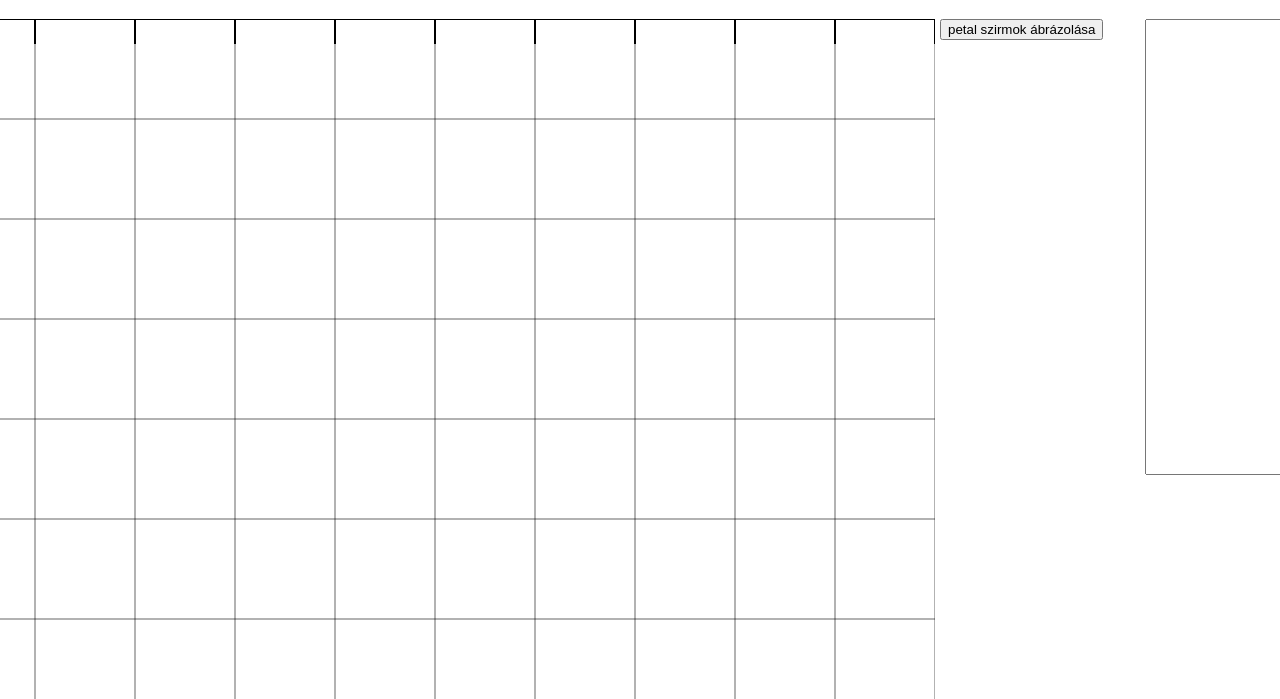
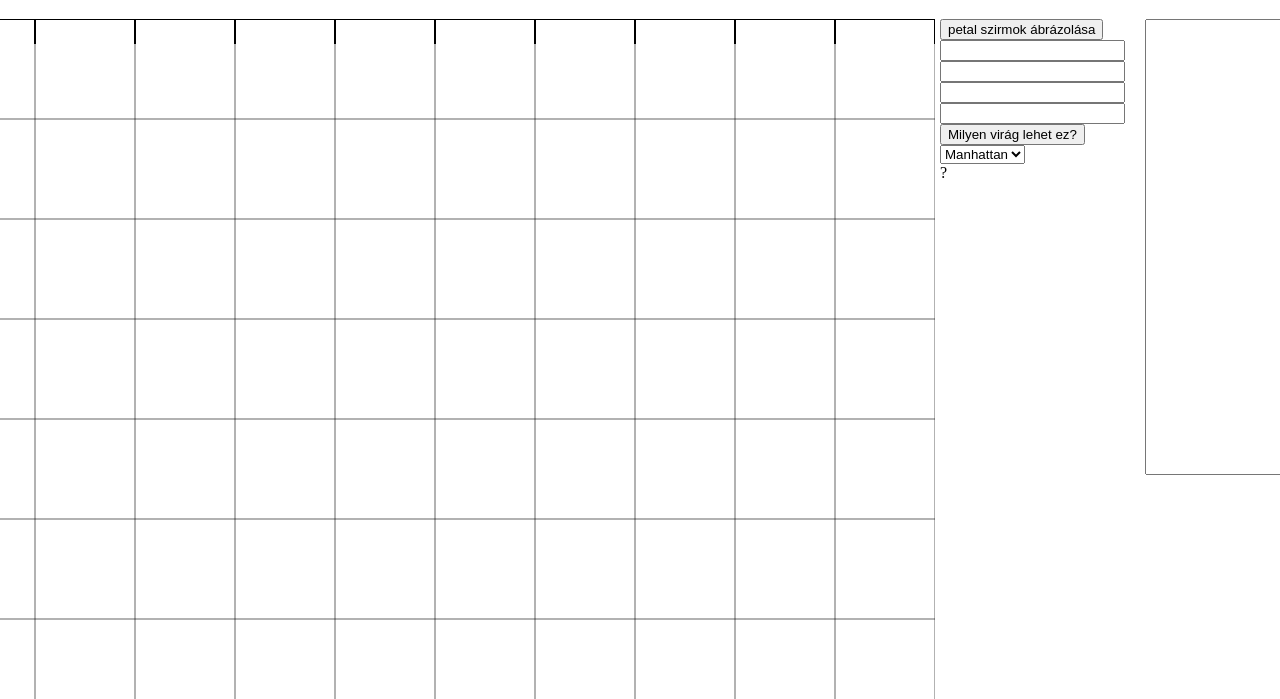
Before and after one commit to MolnAtt/iris, a plain HTML site: page iris.html in a window 1280 px wide. Shown: the part 101-800 px from the top of the page. Drawn offline with Linux system fonts and the light colour scheme.

Commit message:
száminputokkal

```diff
--- a/iris.html
+++ b/iris.html
@@ -22,6 +22,16 @@
         </div>
         <div id="gomb-container">
             <button id="petal_gomb">petal szirmok ábrázolása</button>
+            <input type="number" id="input_sepal_length" min="0" step="0.1">
+            <input type="number" id="input_sepal_width" min="0" step="0.1">
+            <input type="number" id="input_petal_length" min="0" step="0.1">
+            <input type="number" id="input_petal_width" min="0" step="0.1">
+            <button id="milyen_virag">Milyen virág lehet ez?</button>
+            <select id="tavolsag_select">
+                <option value="Manhattan">Manhattan</option>
+                <option value="Euklideszi">Euklideszi</option>
+            </select>
+            <div>?</div>
         </div>
         <div id="input-container">
             <textarea id="textarea-input" cols="40" rows="30"></textarea>
```
